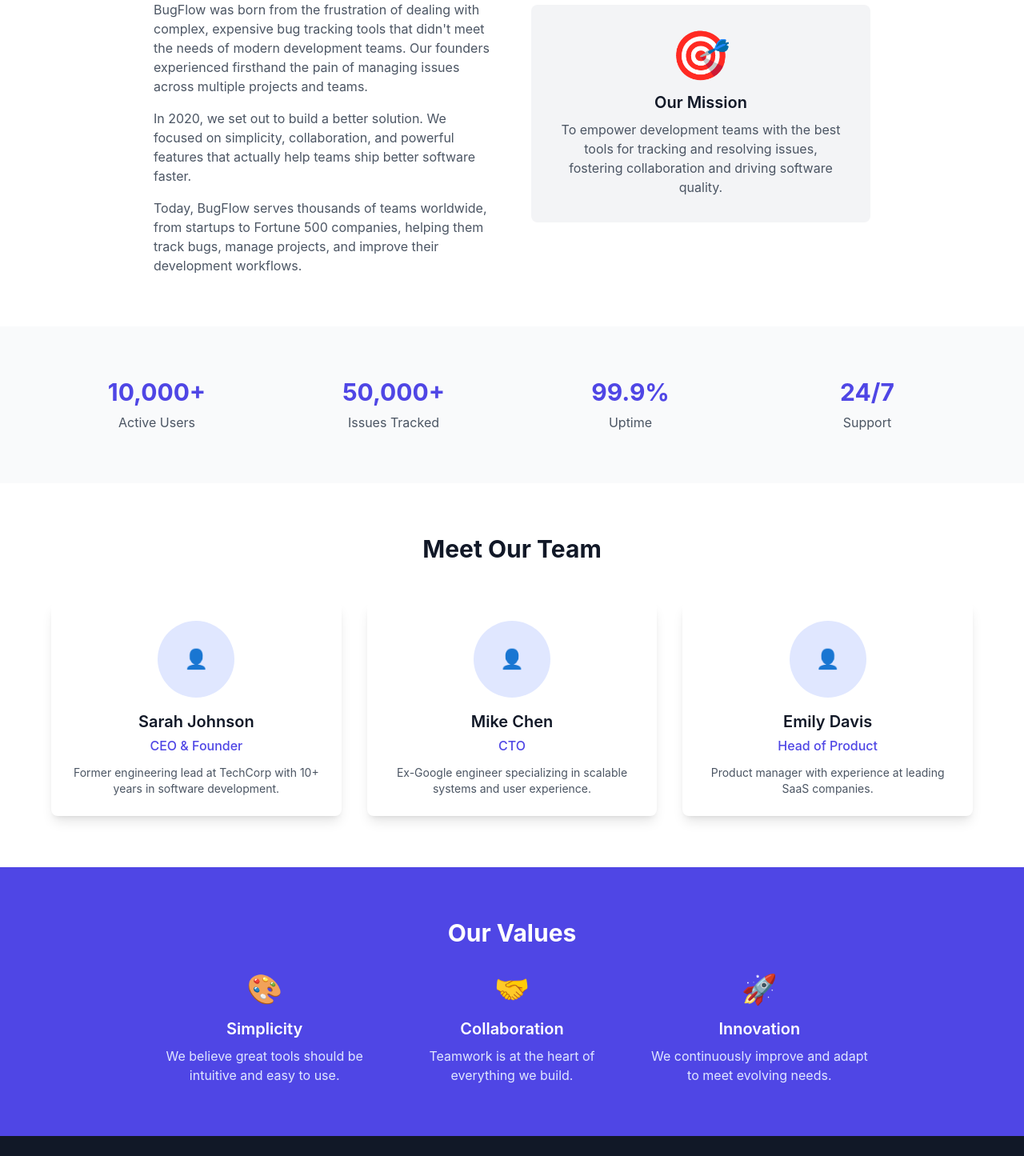
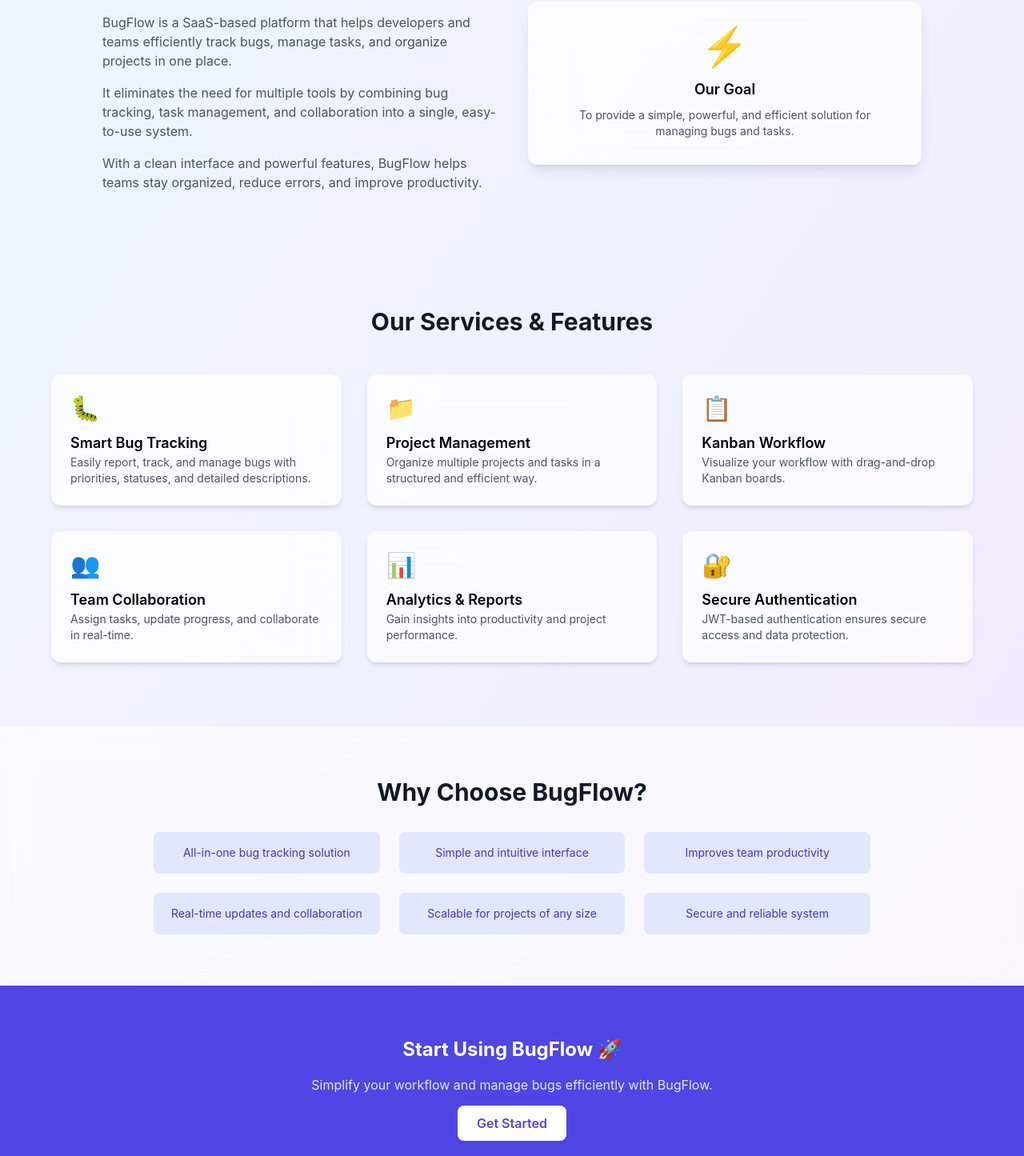
Before and after one commit to snehachavan0923/P2-bugflow_frontend, a React (Create React App) app: page /about in a window 1280 px wide. Shown: the part 485-1930 px from the top of the page at 80% size. Built offline with nearby package versions, Linux system fonts and the light colour scheme.

Commit message:
Change in UI

```diff
--- a/package.json
+++ b/package.json
@@ -8,6 +8,7 @@
     "@testing-library/react": "^16.3.2",
     "@testing-library/user-event": "^13.5.0",
     "axios": "^1.13.6",
+    "framer-motion": "^12.38.0",
     "react": "^19.2.4",
     "react-dom": "^19.2.4",
     "react-router-dom": "^7.13.1",
--- a/src/auth/Login.jsx
+++ b/src/auth/Login.jsx
@@ -19,7 +19,10 @@
         navigate('/dashboard');
       }
     } catch (error) {
-      alert('Login failed');
+      const message =
+        error.response?.data?.message || "Login failed";
+
+      alert(message);
     }
   };
 
--- a/src/auth/Signup.jsx
+++ b/src/auth/Signup.jsx
@@ -16,8 +16,11 @@
       await signupUser({ name, email, password });
       navigate('/login');
     } catch (error) {
-      alert('Signup failed');
-    } finally {
+      const message =
+        error.response?.data?.message || "Signup failed";
+
+      alert(message);
+    }finally {
       setLoading(false);
     }
   };
--- a/src/pages/public/About.jsx
+++ b/src/pages/public/About.jsx
@@ -1,141 +1,171 @@
-import React from 'react';
+import { motion } from 'framer-motion';
 
 const About = () => {
-  const stats = [
-    { number: '10,000+', label: 'Active Users' },
-    { number: '50,000+', label: 'Issues Tracked' },
-    { number: '99.9%', label: 'Uptime' },
-    { number: '24/7', label: 'Support' },
-  ];
 
-  const team = [
+  const features = [
     {
-      name: 'Sarah Johnson',
-      role: 'CEO & Founder',
-      bio: 'Former engineering lead at TechCorp with 10+ years in software development.',
+      title: 'Smart Bug Tracking',
+      desc: 'Easily report, track, and manage bugs with priorities, statuses, and detailed descriptions.',
+      icon: '🐛',
     },
     {
-      name: 'Mike Chen',
-      role: 'CTO',
-      bio: 'Ex-Google engineer specializing in scalable systems and user experience.',
+      title: 'Project Management',
+      desc: 'Organize multiple projects and tasks in a structured and efficient way.',
+      icon: '📁',
     },
     {
-      name: 'Emily Davis',
-      role: 'Head of Product',
-      bio: 'Product manager with experience at leading SaaS companies.',
+      title: 'Kanban Workflow',
+      desc: 'Visualize your workflow with drag-and-drop Kanban boards.',
+      icon: '📋',
+    },
+    {
+      title: 'Team Collaboration',
+      desc: 'Assign tasks, update progress, and collaborate in real-time.',
+      icon: '👥',
+    },
+    {
+      title: 'Analytics & Reports',
+      desc: 'Gain insights into productivity and project performance.',
+      icon: '📊',
+    },
+    {
+      title: 'Secure Authentication',
+      desc: 'JWT-based authentication ensures secure access and data protection.',
+      icon: '🔐',
     },
   ];
 
   return (
-    <div className="min-h-screen bg-white">
-      {/* Hero Section */}
-      <section className="bg-gradient-to-r from-indigo-600 to-blue-600 text-white py-20 px-4">
-        <div className="max-w-4xl mx-auto text-center">
-          <h1 className="text-4xl md:text-5xl font-bold mb-6">About BugFlow</h1>
-          <p className="text-xl text-indigo-100 max-w-2xl mx-auto">
-            We're on a mission to make bug tracking simple, efficient, and collaborative for teams worldwide.
-          </p>
+    <div className="min-h-screen bg-gradient-to-br from-blue-50 via-indigo-50 to-purple-100">
+
+      {/* HERO */}
+      <section className="py-20 px-6 text-center">
+        <motion.h1
+          initial={{ opacity: 0, y: 40 }}
+          animate={{ opacity: 1, y: 0 }}
+          className="text-4xl md:text-5xl font-bold text-gray-900 mb-6"
+        >
+          About <span className="text-indigo-600">BugFlow</span>
+        </motion.h1>
+
+        <p className="text-lg text-gray-600 max-w-2xl mx-auto">
+          BugFlow is a modern bug tracking and task management platform designed
+          to simplify development workflows, improve collaboration, and help teams
+          deliver better software faster.
+        </p>
+      </section>
+
+      {/* WHAT IS BUGFLOW */}
+      <section className="py-16 px-6">
+        <div className="max-w-5xl mx-auto grid md:grid-cols-2 gap-10 items-center">
+
+          <div>
+            <h2 className="text-2xl font-bold text-gray-900 mb-4">
+              🚀 What is BugFlow?
+            </h2>
+
+            <p className="text-gray-600 mb-4">
+              BugFlow is a SaaS-based platform that helps developers and teams
+              efficiently track bugs, manage tasks, and organize projects in one place.
+            </p>
+
+            <p className="text-gray-600 mb-4">
+              It eliminates the need for multiple tools by combining bug tracking,
+              task management, and collaboration into a single, easy-to-use system.
+            </p>
+
+            <p className="text-gray-600">
+              With a clean interface and powerful features, BugFlow helps teams
+              stay organized, reduce errors, and improve productivity.
+            </p>
+          </div>
+
+          <div className="bg-white/70 backdrop-blur-xl p-8 rounded-xl shadow-lg text-center">
+            <div className="text-5xl mb-4">⚡</div>
+            <h3 className="text-lg font-semibold mb-2">Our Goal</h3>
+            <p className="text-gray-600 text-sm">
+              To provide a simple, powerful, and efficient solution for managing bugs and tasks.
+            </p>
+          </div>
+
         </div>
       </section>
 
-      {/* Story Section */}
-      <section className="py-16 px-4">
-        <div className="max-w-4xl mx-auto">
-          <div className="grid md:grid-cols-2 gap-12 items-center">
-            <div>
-              <h2 className="text-3xl font-bold text-gray-900 mb-6">Our Story</h2>
-              <p className="text-gray-600 mb-4">
-                BugFlow was born from the frustration of dealing with complex, expensive bug tracking tools
-                that didn't meet the needs of modern development teams. Our founders experienced firsthand
-                the pain of managing issues across multiple projects and teams.
-              </p>
-              <p className="text-gray-600 mb-4">
-                In 2020, we set out to build a better solution. We focused on simplicity, collaboration,
-                and powerful features that actually help teams ship better software faster.
-              </p>
-              <p className="text-gray-600">
-                Today, BugFlow serves thousands of teams worldwide, from startups to Fortune 500 companies,
-                helping them track bugs, manage projects, and improve their development workflows.
-              </p>
-            </div>
-            <div className="bg-gray-100 rounded-lg p-8">
-              <div className="text-center">
-                <div className="text-6xl mb-4">🎯</div>
-                <h3 className="text-xl font-semibold text-gray-900 mb-2">Our Mission</h3>
-                <p className="text-gray-600">
-                  To empower development teams with the best tools for tracking and resolving issues,
-                  fostering collaboration and driving software quality.
-                </p>
-              </div>
-            </div>
+      {/* FEATURES / SERVICES */}
+      <section className="py-20 px-6">
+        <div className="max-w-6xl mx-auto">
+
+          <h2 className="text-3xl font-bold text-center text-gray-900 mb-12">
+            Our Services & Features
+          </h2>
+
+          <div className="grid md:grid-cols-2 lg:grid-cols-3 gap-8">
+
+            {features.map((item, i) => (
+              <motion.div
+                key={i}
+                whileHover={{ y: -10 }}
+                className="bg-white/70 backdrop-blur-xl p-6 rounded-xl shadow-md hover:shadow-xl transition"
+              >
+                <div className="text-3xl mb-3">{item.icon}</div>
+                <h3 className="font-semibold text-lg">{item.title}</h3>
+                <p className="text-gray-600 text-sm">{item.desc}</p>
+              </motion.div>
+            ))}
+
           </div>
         </div>
       </section>
 
-      {/* Stats Section */}
-      <section className="bg-gray-50 py-16 px-4">
-        <div className="max-w-6xl mx-auto">
-          <div className="grid grid-cols-2 md:grid-cols-4 gap-8">
-            {stats.map((stat, index) => (
-              <div key={index} className="text-center">
-                <div className="text-3xl font-bold text-indigo-600 mb-2">{stat.number}</div>
-                <div className="text-gray-600">{stat.label}</div>
+      {/* WHY CHOOSE */}
+      <section className="py-16 px-6 bg-white/60 backdrop-blur-xl">
+        <div className="max-w-4xl mx-auto text-center">
+
+          <h2 className="text-3xl font-bold text-gray-900 mb-8">
+            Why Choose BugFlow?
+          </h2>
+
+          <div className="grid md:grid-cols-3 gap-6 text-sm">
+
+            {[
+              'All-in-one bug tracking solution',
+              'Simple and intuitive interface',
+              'Improves team productivity',
+              'Real-time updates and collaboration',
+              'Scalable for projects of any size',
+              'Secure and reliable system',
+            ].map((item, i) => (
+              <div key={i} className="bg-indigo-100 text-indigo-700 p-4 rounded-lg">
+                {item}
               </div>
             ))}
+
           </div>
+
         </div>
       </section>
 
-      {/* Team Section */}
-      <section className="py-16 px-4">
-        <div className="max-w-6xl mx-auto">
-          <h2 className="text-3xl font-bold text-center text-gray-900 mb-12">Meet Our Team</h2>
-          <div className="grid md:grid-cols-3 gap-8">
-            {team.map((member, index) => (
-              <div key={index} className="bg-white rounded-lg shadow-lg p-6 text-center">
-                <div className="w-24 h-24 bg-indigo-100 rounded-full mx-auto mb-4 flex items-center justify-center">
-                  <span className="text-2xl">👤</span>
-                </div>
-                <h3 className="text-xl font-semibold text-gray-900 mb-1">{member.name}</h3>
-                <p className="text-indigo-600 font-medium mb-3">{member.role}</p>
-                <p className="text-gray-600 text-sm">{member.bio}</p>
-              </div>
-            ))}
-          </div>
+      {/* CTA */}
+     <section className="bg-indigo-600 text-white py-16 px-4">
+        <div className="max-w-3xl mx-auto text-center">
+          <h2 className="text-2xl font-bold mb-4">
+            Start Using BugFlow 🚀
+          </h2>
+
+          <p className="mb-6 text-indigo-100">
+            Simplify your workflow and manage bugs efficiently with BugFlow.
+          </p>
+
+          <a
+            href="/signup"
+            className="bg-white text-indigo-600 px-6 py-3 rounded-lg font-semibold hover:bg-gray-100 transition"
+          >
+            Get Started
+          </a>
+
         </div>
       </section>
 
-      {/* Values Section */}
-      <section className="bg-indigo-600 text-white py-16 px-4">
-        <div className="max-w-4xl mx-auto text-center">
-          <h2 className="text-3xl font-bold mb-8">Our Values</h2>
-          <div className="grid md:grid-cols-3 gap-8">
-            {[
-              {
-                title: 'Simplicity',
-                description: 'We believe great tools should be intuitive and easy to use.',
-                icon: '🎨',
-              },
-              {
-                title: 'Collaboration',
-                description: 'Teamwork is at the heart of everything we build.',
-                icon: '🤝',
-              },
-              {
-                title: 'Innovation',
-                description: 'We continuously improve and adapt to meet evolving needs.',
-                icon: '🚀',
-              },
-            ].map((value, index) => (
-              <div key={index} className="text-center">
-                <div className="text-4xl mb-4">{value.icon}</div>
-                <h3 className="text-xl font-semibold mb-2">{value.title}</h3>
-                <p className="text-indigo-100">{value.description}</p>
-              </div>
-            ))}
-          </div>
-        </div>
-      </section>
     </div>
   );
 };
```
Also changed, not shown: 1 other file (tests, documents, lock files or other folders).
